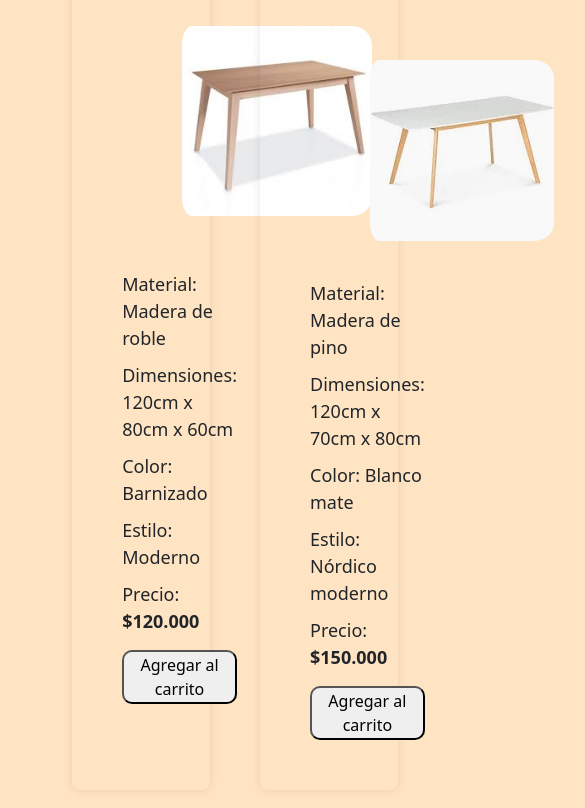
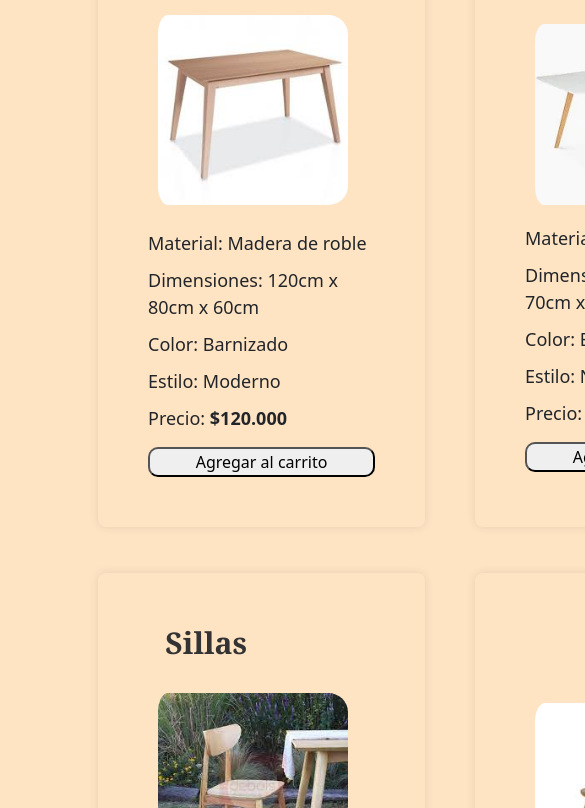
Before and after one commit to IgnacioTuruelo/Ignacioturuelo, a website: page pages/producto.html in a window 390 px wide. Shown: the part 424-1232 px from the top of the page, 585 px wide, since content can reach past the window. Drawn offline with nearby package versions, Linux system fonts and the light colour scheme.

Commit message:
Cambios para la tablet

```diff
--- a/scss/partials/_index.scss
+++ b/scss/partials/_index.scss
@@ -44,7 +44,7 @@
       .contenti{
         position: relative;
         img{
-          width: 100px;
+          width: 230px;
           border-radius: 15px;
           transition: transform 0.8s ease;
           &:hover{
@@ -82,7 +82,7 @@
       .contenti{
         position: relative;
         img{
-          width: 100px;
+          width: 230px;
           border-radius: 15px;
           transition: transform 0.8s ease;
           &:hover{
@@ -119,7 +119,7 @@
       .contenti{
         position: relative;
         img{
-          width: 100px;
+          width: 230px;
           border-radius: 15px;
           transition: transform 0.8s ease;
           &:hover{
@@ -157,7 +157,7 @@
       .contenti{
         position: relative;
         img{
-          width: 100px;
+          width: 230px;
           border-radius: 15px;
           transition: transform 0.8s ease;
           &:hover{
--- a/scss/partials/_mediaq.scss
+++ b/scss/partials/_mediaq.scss
@@ -22,15 +22,16 @@
 }
 }
 
+
 // Index
 
 .novedades-container{
     @media (max-width:768px){
-    height: 100vh;
     height: 70vh;
     .novedades{
         margin-left: 25%;
     }
+
 }
 }
 
@@ -47,25 +48,34 @@
     }
 }
 
-
 // Producto
 
 .main-content{
     @media (max-width:768px){
-        .pcontent{
-            img{
-                margin-right: 800px;
-                margin-bottom: 50px;
-                margin-left: 1000px;
+    .sectioncontainer {
+        .section{
+            .pcontent{
+                img{
+                    width: 200px;
+                    margin-left: 0;
+                    margin-right: 1000px;
+                    margin-top: -20px;
+                    margin-bottom: 20px;
+                }
             }
         }
-        .pcontentd{
-            img{
-                margin-bottom: 35px;
-                margin-left: 1000px;
-
+        .sectiond{
+            .pcontentd{
+                img{
+                    width: 200px;
+                    margin-left: 0;
+                    margin-right: 1000px;
+                    margin-top: -40px;
+                    margin-bottom: 20px;
+                }
             }
         }
+    }
     }
 }
 
```
Also changed, not shown: index.html (+4 -4 lines), css/styles.css, 1 other file.
